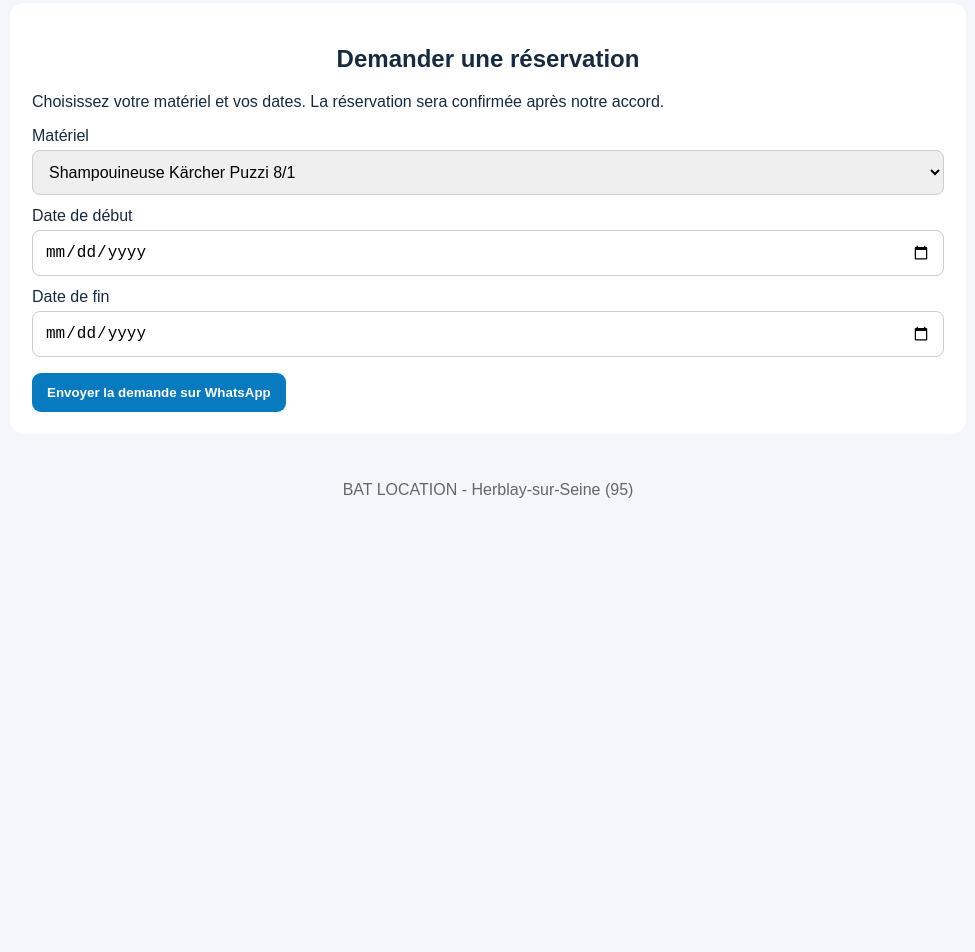
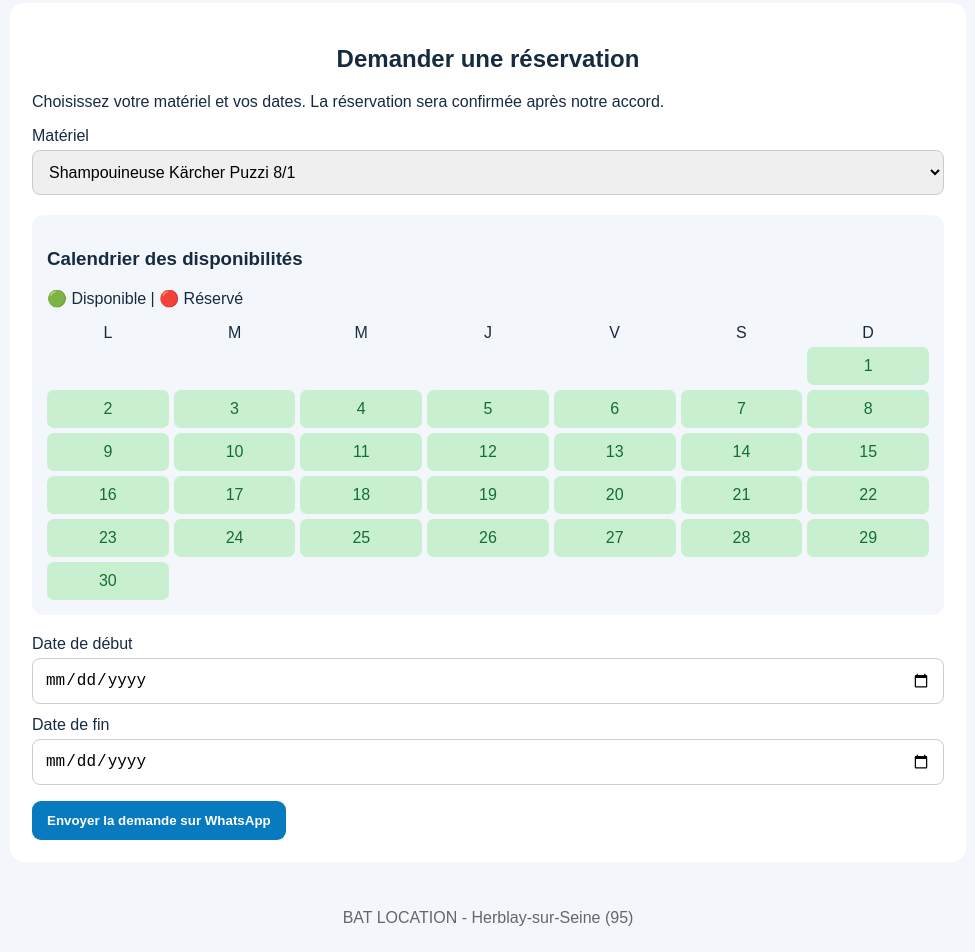
Before and after one commit to atilabath-collab/bat-location, a plain HTML site: page index.html in a window 1280 px wide. Shown: the part 1339-2291 px from the top of the page, without its empty margins (152-1127 px from the left). Before the commit the page ends 1863 px from the top, so only its background shows below. Drawn offline with Linux system fonts and the light colour scheme.

Commit message:
Ajout du calendrier de réservation

```diff
--- a/index.html
+++ b/index.html
@@ -24,6 +24,33 @@ label{display:block;margin:12px 0 5px}
 select,input{width:100%;padding:12px;border:1px solid #ccc;border-radius:8px;font-size:16px}
 #message{color:#a33}
 footer{text-align:center;padding:25px;color:#666}
+ #calendrier-location {
+  margin: 20px 0;
+  padding: 15px;
+  background: #f3f6fa;
+  border-radius: 12px;
+}
+#calendrier {
+  display: grid;
+  grid-template-columns: repeat(7, 1fr);
+  gap: 5px;
+}
+.jour {
+  padding: 10px 3px;
+  text-align: center;
+  border-radius: 7px;
+}
+.disponible {
+  background: #c8f0d0;
+  color: #176b35;
+}
+.reserve {
+  background: #f5c5c5;
+  color: #a11919;
+}
+.selectionne {
+  outline: 2px solid #087ac0;
+}
 </style>
 </head>
 <body>
@@ -39,6 +66,11 @@ footer{text-align:center;padding:25px;color:#666}
 <p>Choisissez votre matériel et vos dates. La réservation sera confirmée après notre accord.</p>
 <label for="materiel">Matériel</label>
 <select id="materiel"></select>
+ <div id="calendrier-location">
+  <h3>Calendrier des disponibilités</h3>
+  <p>🟢 Disponible | 🔴 Réservé</p>
+  <div id="calendrier"></div>
+</div>
 <label for="debut">Date de début</label>
 <input type="date" id="debut">
 <label for="fin">Date de fin</label>
@@ -103,6 +135,54 @@ const texte="Bonjour BAT LOCATION, je souhaite louer "+nom+
 " du "+d+" au "+f+". Pouvez-vous confirmer sa disponibilité ?";
 window.open("https://wa.me/?text="+encodeURIComponent(texte),"_blank");
 }
+function afficherCalendrier() {
+  const zone = document.getElementById("calendrier");
+  zone.innerHTML = "";
+
+  const maintenant = new Date();
+  const annee = maintenant.getFullYear();
+  const mois = maintenant.getMonth();
+  const premierJour = new Date(annee, mois, 1);
+  const nombreJours = new Date(annee, mois + 1, 0).getDate();
+  const decalage = (premierJour.getDay() + 6) % 7;
+
+  ["L", "M", "M", "J", "V", "S", "D"].forEach(j => {
+    const titre = document.createElement("div");
+    titre.textContent = j;
+    titre.style.textAlign = "center";
+    zone.appendChild(titre);
+  });
+
+  for (let i = 0; i < decalage; i++) {
+    zone.appendChild(document.createElement("div"));
+  }
+
+  for (let jour = 1; jour <= nombreJours; jour++) {
+    const caseJour = document.createElement("div");
+    caseJour.className = "jour disponible";
+    caseJour.textContent = jour;
+
+    const date = new Date(annee, mois, jour);
+    const dateISO = [
+      date.getFullYear(),
+      String(date.getMonth() + 1).padStart(2, "0"),
+      String(date.getDate()).padStart(2, "0")
+    ].join("-");
+
+    caseJour.onclick = () => {
+      document.querySelectorAll(".jour").forEach(
+        element => element.classList.remove("selectionne")
+      );
+      caseJour.classList.add("selectionne");
+      document.getElementById("debut").value = dateISO;
+      document.getElementById("fin").value = dateISO;
+    };
+
+    zone.appendChild(caseJour);
+  }
+}
+
+afficherCalendrier();
 </script>
 </body>
 </html>
```
